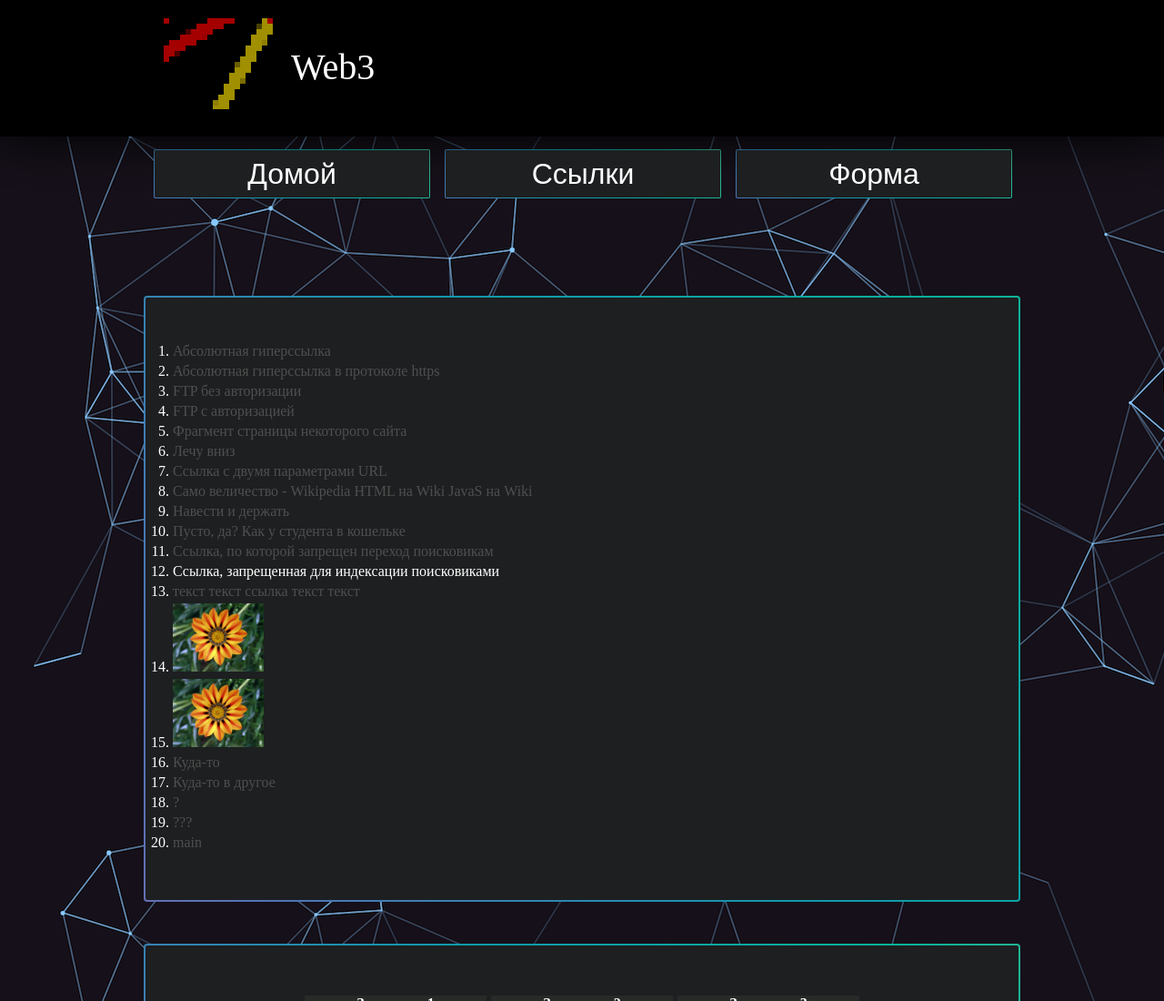
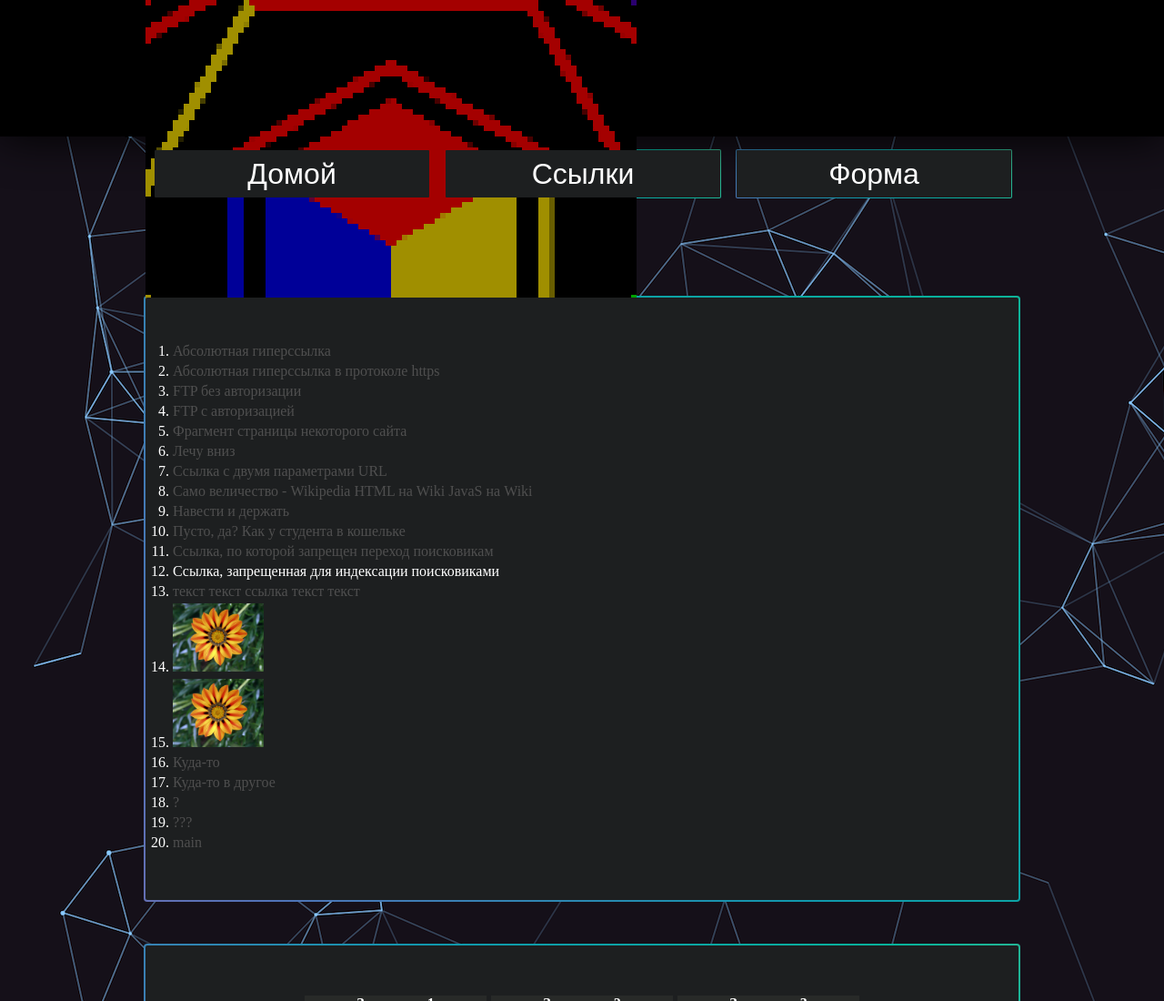
Before and after one commit to ShcoderTarakan/Ex.3, a plain HTML site: page index.html in a window 1280 px wide. Shown: the top 1100 px of the page at 91% size. Drawn offline with Linux system fonts and the light colour scheme.

Commit message:
Update index.html

```diff
--- a/index.html
+++ b/index.html
@@ -10,7 +10,7 @@
 <body>
 <header>
     <div class="wrapper">
-        <div id="logo"></div>
+        <div><img class="logo" src="giphy.gif"></div>
         <div id="siteName">
             <p class="text_header">Web3</p>
         </div>
```
